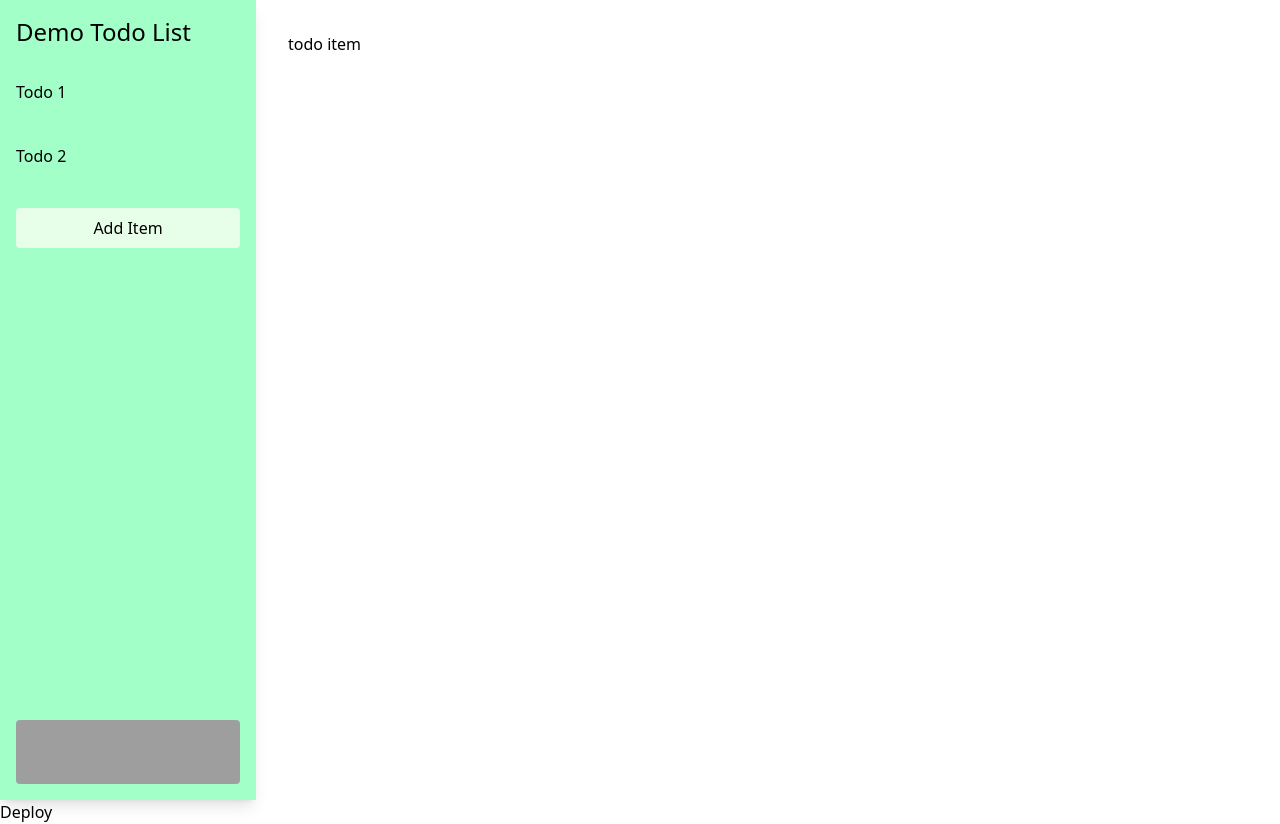
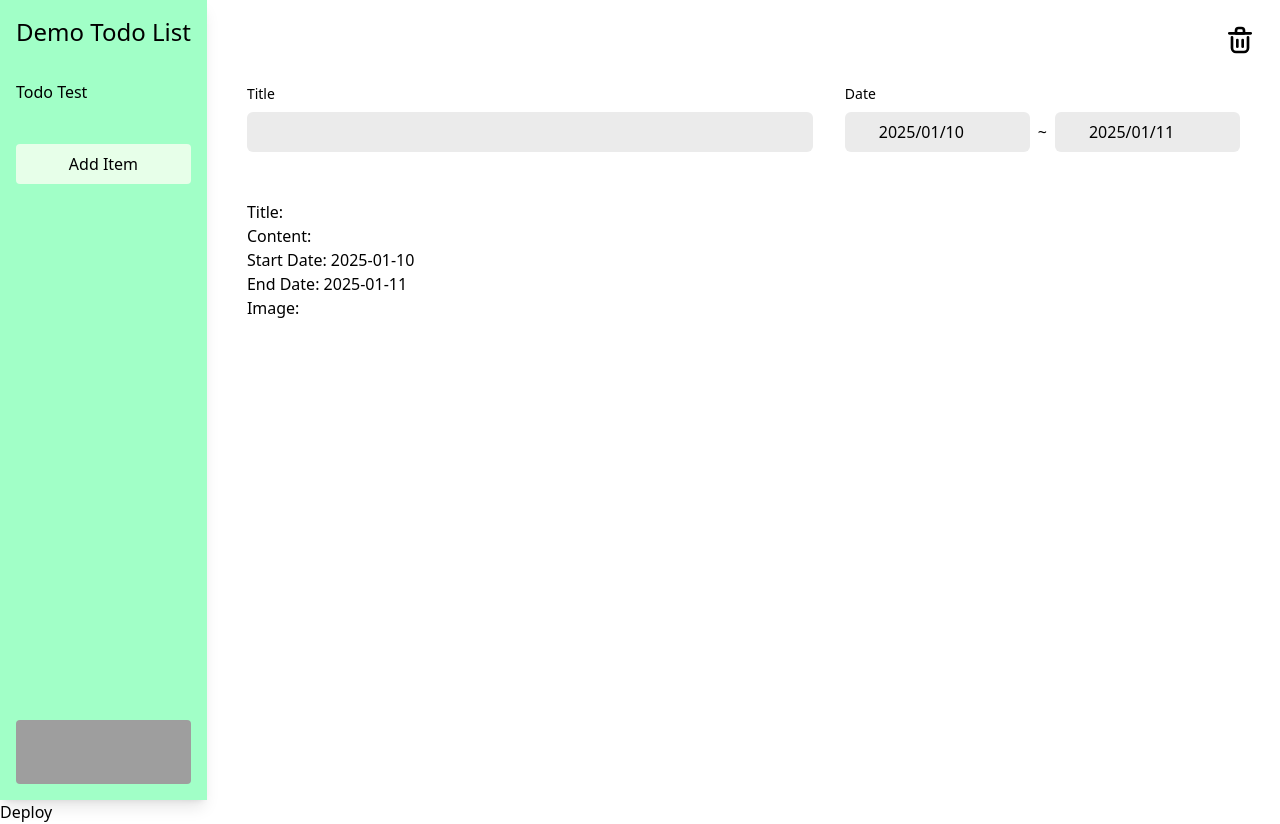
Before and after one commit to LiaoOliver/ToDolist, a Vue app: page /content/1 in a window 1280 px wide. Built offline with nearby package versions, Linux system fonts and the light colour scheme; grey boxes are pictures that could not be loaded.

Commit message:
input & datepicker

```diff
--- /dev/null
+++ b/src/components/DatePick.vue
@@ -0,0 +1,158 @@
+<template>
+    <div class="mb-4">
+        <label class="block text-sm font-medium mb-2">{{ label }}</label>
+        <div class="flex justify-between items-center">
+            <!-- 開始日期 -->
+            <div class="relative w-full">
+                <!-- 自定義顯示區域 -->
+                <div ref="startDateInputUi" @click="triggerDatePicker('start')"
+                    class="w-full p-2 pr-10 rounded-md bg-lightGray cursor-pointer text-center"
+                    :class="{ 'ring-2 ring-slate-500': isFocusStartDate }">
+                    {{ formatDate(startDate) || '請選擇開始日期' }}
+                </div>
+
+                <!-- 隱藏的原生日期選擇器 -->
+                <input ref="startDateInput" type="date" :value="startDate" @change="handleStartDateChange"
+                    class="absolute opacity-0 invisible" :max="maxDate">
+            </div>
+
+            <div class="px-2">~</div>
+
+            <!-- 結束日期 -->
+            <div class="relative w-full">
+                <!-- 自定義顯示區域 -->
+                <div ref="endDateInputUi" @click="triggerDatePicker('end')"
+                    class="w-full p-2 pr-10 rounded-md bg-lightGray cursor-pointer text-center"
+                    :class="{ 'ring-2 ring-slate-500': isFocusEndDate }">
+                    {{ formatDate(endDate) || '請選擇結束日期' }}
+                </div>
+
+                <!-- 隱藏的原生日期選擇器 -->
+                <input id="endDateInput" ref="endDateInput" type="date" :value="endDate" @change="handleEndDateChange" @blur="isFocusEndDate = false"
+                    class="absolute w-0" :min="minDate">
+            </div>
+        </div>
+    </div>
+</template>
+
+<script setup lang="ts">
+import { ref, onMounted, nextTick } from 'vue';
+
+interface Props {
+    label: string;
+    startDate: string;
+    endDate: string;
+}
+
+const props = withDefaults(defineProps<Props>(), {
+    label: '',
+    startDate: '',
+    endDate: ''
+});
+
+const startDate = ref('');
+const endDate = ref('');
+const minDate = ref('');
+const maxDate = ref('');
+const startDateInput = ref<HTMLInputElement | null>(null);
+const endDateInput = ref<HTMLInputElement | null>(null);
+const startDateInputUi = ref<HTMLDivElement | null>(null);
+const endDateInputUi = ref<HTMLDivElement | null>(null);
+const isFocusStartDate = ref(false);
+const isFocusEndDate = ref(false);
+
+onMounted(() => {
+    startDate.value = props.startDate;
+    endDate.value = props.endDate;
+    minDate.value = addOneDay(props.startDate);
+    maxDate.value = subtractOneDay(props.endDate);
+
+    document.addEventListener('click', (event) => {
+        if (event.target !== startDateInputUi.value) {
+            isFocusStartDate.value = false;
+        }
+        if (event.target !== endDateInputUi.value) {
+            isFocusEndDate.value = false;
+        }
+    });
+});
+
+
+const emit = defineEmits<{
+    'update:startDate': [value: string],
+    'update:endDate': [value: string]
+}>();
+
+
+
+// 觸發原生日期選擇器
+const triggerDatePicker = (type: 'start' | 'end') => {
+    if (type === 'start') {
+        const datePicker = startDateInput.value as HTMLInputElement;
+        isFocusStartDate.value = true;
+        datePicker.showPicker();
+    } else {
+        const datePicker = endDateInput.value as HTMLInputElement;
+        isFocusEndDate.value = true;
+        datePicker.showPicker();
+    }
+};
+
+// 處理日期變更
+const handleStartDateChange = (event: Event) => {
+    const value = (event.target as HTMLInputElement).value;
+    startDate.value = value;
+    emit('update:startDate', value);
+    minDate.value = addOneDay(value);
+};
+
+const handleEndDateChange = (event: Event) => {
+    const value = (event.target as HTMLInputElement).value;
+    endDate.value = value;
+    emit('update:endDate', value);
+    maxDate.value = subtractOneDay(value);
+};
+
+// 格式化日期顯示
+const formatDate = (dateString: string): string => {
+    if (!dateString) return '';
+    const date = new Date(dateString);
+    return date.toLocaleDateString('zh-TW', {
+        year: 'numeric',
+        month: '2-digit',
+        day: '2-digit'
+    });
+};
+
+
+const addOneDay = (dateString: string): string => {
+    const date = new Date(dateString);
+    date.setDate(date.getDate() + 1);
+    return date.toISOString().split('T')[0];
+};
+
+const subtractOneDay = (dateString: string): string => {
+    const date = new Date(dateString);
+    date.setDate(date.getDate() - 1);
+    return date.toISOString().split('T')[0];
+};
+
+</script>
+
+<style scoped>
+/* 移除預設的日期選擇器樣式 */
+input[type="date"]::-webkit-calendar-picker-indicator {
+    opacity: 0;
+    width: 100%;
+    height: 100%;
+    position: absolute;
+    top: 0;
+    left: 0;
+    cursor: pointer;
+}
+
+/* 移除 Safari 的預設樣式 */
+input[type="date"]::-webkit-date-and-time-value {
+    text-align: left;
+}
+</style>
--- /dev/null
+++ b/src/components/TextInput.vue
@@ -0,0 +1,32 @@
+<template>
+    <div class="mb-4 ">
+        <label :for="id" class="block text-sm font-medium mb-2">{{ label }}</label>
+        <input
+            :type="type"
+            :id="id"
+            :value="modelValue"
+            @input="$emit('update:modelValue', ($event.target as HTMLInputElement).value)"
+            class="w-full p-2 pr-10 rounded-md bg-lightGray cursor-pointer focus:outline-none focus:ring-2 focus:ring-slate-500"
+            :placeholder="placeholder"
+        >
+    </div>
+</template>
+
+<script setup lang="ts">
+interface Props {
+    label: string;
+    id: string;
+    modelValue: string;
+    type?: string;
+    placeholder?: string;
+}
+
+const props = withDefaults(defineProps<Props>(), {
+    type: 'text',
+    placeholder: ''
+});
+
+defineEmits<{
+    'update:modelValue': [value: string]
+}>();
+</script>
--- /dev/null
+++ b/src/components/TodoHeader.vue
@@ -0,0 +1,26 @@
+<!-- 建立基本的 Vue template -->
+<template>
+    <header class="w-full flex justify-between mb-3">
+        <!-- 我想要在這裡放兩個 icon -->
+        <div class="w-8">
+            <img class="block md:hidden" src="../assets/menu.svg" alt="menu">
+        </div>
+        <div class="w-8" @click="deleteById()">
+            <img src="../assets/delete.svg" alt="delete">
+        </div>
+    </header>
+</template>
+
+<script setup lang="ts">
+
+import { useRoute } from 'vue-router';
+
+const route = useRoute()
+
+const deleteById = () => {
+    // 取得 id 從 router
+    const id = route.params.id;
+    console.log(id);
+}
+
+</script>
--- a/src/components/TodoItem.vue
+++ b/src/components/TodoItem.vue
@@ -1,3 +1,39 @@
+<script setup lang="ts">
+import { ref } from 'vue';
+import TodoHeader from './TodoHeader.vue';
+import DatePick from './DatePick.vue';
+import Input from './TextInput.vue';
+
+const formData = ref({
+    title: '',
+    content: '',
+    startDate: '2025-01-10',
+    endDate: '2025-01-11',
+    image: ''
+});
+
+const handleSubmit = () => {
+    console.log(formData.value);
+}
+
+</script>
+
 <template>
-    todo item
+<TodoHeader></TodoHeader>
+<form class="grid grid-cols-12" @submit.prevent="handleSubmit">
+    <div class="col-span-7 p-4">
+        <Input label="Title" id="title" type="text" v-model="formData.title"/>
+    </div>
+    <div class="col-span-5 p-4">
+        <DatePick label="Date" id="date" :startDate="formData.startDate" :endDate="formData.endDate" @update:startDate="formData.startDate = $event" @update:endDate="formData.endDate = $event"/>
+    </div>
+</form>
+<!-- 顯示 formData 的資料 -->
+<div class="p-4">
+    <p>Title: {{ formData.title }}</p>
+    <p>Content: {{ formData.content }}</p>
+    <p>Start Date: {{ formData.startDate }}</p>
+    <p>End Date: {{ formData.endDate }}</p>
+    <p>Image: {{ formData.image }}</p>
+</div>
 </template>
--- /dev/null
+++ b/src/interface/Link.interface.ts
@@ -0,0 +1,4 @@
+export interface Link {
+    title: string;
+    path: string;
+}
--- a/src/layout/Layout.vue
+++ b/src/layout/Layout.vue
@@ -2,7 +2,7 @@
 <template>
     <div class="flex h-screen ">
         <!-- Sidebar -->
-        <div class="w-64 flex-none transition-all duration-300 shadow-lg h-screen bg-fluorescentGreen">
+        <div class="hidden md:block transition-all duration-300 shadow-lg h-screen bg-fluorescentGreen">
             <p class="p-4 text-2xl">
                 Demo Todo List
             </p>
@@ -22,7 +22,7 @@
                        <div v-if="$route.path === item.path" class="absolute top-0 right-0 triangle"></div>
                     </router-link>
                     <div class="p-4">
-                        <button :disabled="todoItems.length >= 10" :class="['bg-mintGreen p-2 rounded w-full hover:bg-deepFluorescentGreen', todoItems.length >= 10 ? 'text-lightGray cursor-not-allowed' : '']">Add Item</button>
+                        <button @click="addTodo" :disabled="todoItems.length >= 10" :class="['bg-mintGreen p-2 rounded w-full hover:bg-deepFluorescentGreen', todoItems.length >= 10 ? 'text-lightGray cursor-not-allowed' : '']">Add Item</button>
                     </div>
                 </div>
                 <div class="p-4">
@@ -36,19 +36,22 @@
         </div>
 
         <!-- Main Content -->
-        <div class="flex-1 p-8 overflow-auto">
+        <div class="flex-1 p-6 overflow-auto">
             <slot></slot>
         </div>
     </div>
 </template>
 
 <script setup lang="ts">
-import { ref } from 'vue';
+import { ref, computed } from 'vue';
 
-const todoItems = [
-    { title: 'Todo 1', path: '/content/todo1' },
-    { title: 'Todo 2', path: '/content/todo2' },
-];
+import { useTodosStore } from '@/stores/Todos';
+import type { Link } from '@/interface/Link.interface';
+
+const todosStore = useTodosStore();
+
+// 使用 computed 替代 ref
+const todoItems = computed(() => todosStore.getTodoPath);
 
 // 新增圖片相關邏輯
 const randomSeed = ref(Math.random());
@@ -56,6 +59,12 @@ const randomSeed = ref(Math.random());
 const updateImage = () => {
     randomSeed.value = Math.random();
 };
+
+const addTodo = () => {
+    console.log('addTodo');
+    todosStore.addTodo();
+}
+
 </script>
 
 <style scoped>
--- /dev/null
+++ b/src/stores/Todos.ts
@@ -0,0 +1,38 @@
+import type { Todo } from "@/interface/Todo.interface";
+import { defineStore } from "pinia";
+
+export const useTodosStore = defineStore("todos", {
+  state: () => ({
+    todos: [
+      {
+        id: new Date().getTime(),
+        title: "Todo Test",
+        content: "Todo Test Content",
+        startDate: "2025-01-01",
+        endDate: "2025-01-01",
+        image: "",
+      },
+    ] as Todo[],
+  }),
+  getters: {
+    getTodoPath: (state) => {
+      return state.todos.map((todo) => ({
+        title: todo.title,
+        path: `/content/${todo.title}`,
+      }));
+    },
+  },
+  actions: {
+    addTodo() {
+      // 建立一個新的 todo 物件
+      this.todos.push({
+        id: new Date().getTime(),
+        title: "",
+        content: "",
+        startDate: "",
+        endDate: "",
+        image: "",
+      });
+    },
+  },
+});
--- a/src/views/HomeView.vue
+++ b/src/views/HomeView.vue
@@ -1,9 +1,36 @@
+<template>
+    <div>
+        <form @submit.prevent="handleSubmit">
+            <Input
+                label="標題"
+                id="title"
+                v-model="formData.title"
+                placeholder="請輸入標題"
+            />
+            <Input
+                label="描述"
+                id="description"
+                v-model="formData.description"
+                placeholder="請輸入描述"
+            />
+            <button type="submit" class="bg-fluorescentGreen px-4 py-2 rounded hover:bg-deepFluorescentGreen">
+                提交
+            </button>
+        </form>
+    </div>
+</template>
+
 <script setup lang="ts">
+import { ref } from 'vue';
+import Input from '../components/TextInput.vue';
 
+const formData = ref({
+    title: '',
+    description: ''
+});
+
+const handleSubmit = () => {
+    console.log('表單數據：', formData.value);
+    // 處理表單提交邏輯
+};
 </script>
-
-<template>
-  <main>
-    Welcome to the HomeView
-  </main>
-</template>
--- a/tailwind.config.js
+++ b/tailwind.config.js
@@ -5,13 +5,13 @@ export default {
     "./src/**/*.{js,ts,jsx,tsx,vue}",
   ],
   theme: {
-    extend: {},
-    colors: {
-      // Configure your color palette here
-      'lightGray': '#EBEBEB',
-      'mintGreen': '#E7FFE9',
-      'fluorescentGreen': '#A1FFC7',
-      'deepFluorescentGreen': '#81F8B1'
+    extend: {
+      colors: {
+        'lightGray': '#EBEBEB',
+        'mintGreen': '#E7FFE9',
+        'fluorescentGreen': '#A1FFC7',
+        'deepFluorescentGreen': '#81F8B1',
+      }
     }
   },
   plugins: [],
```
Also changed, not shown: src/interface/Todo.interface.ts (added, +8 -0 lines), src/stores/counter.ts (deleted, +0 -12 lines), src/assets/delete.svg (added), src/assets/menu.svg (added).
